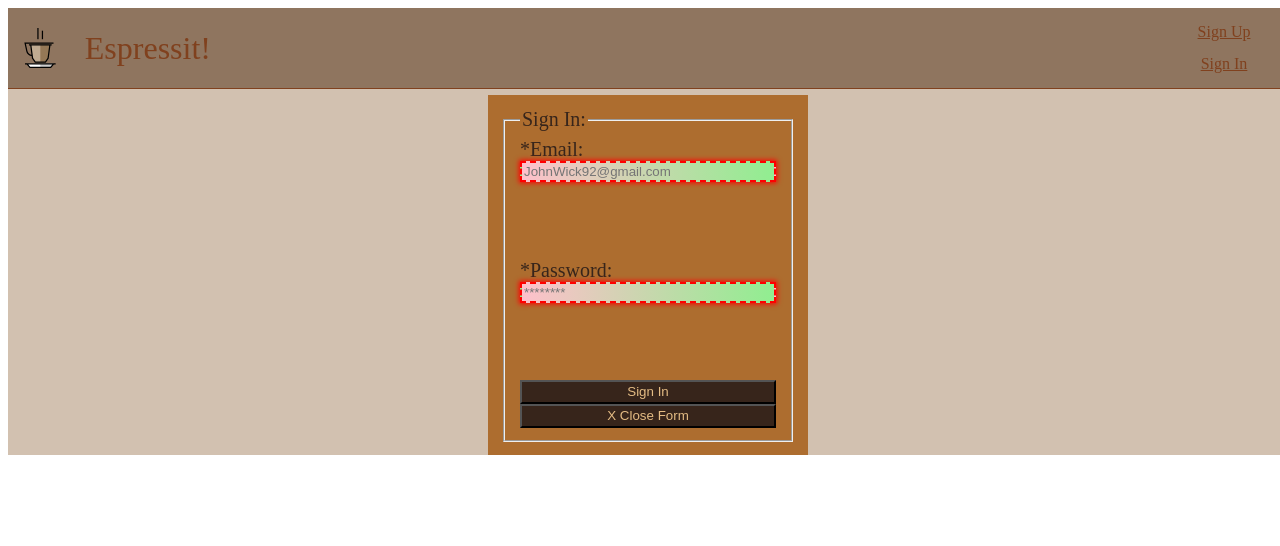
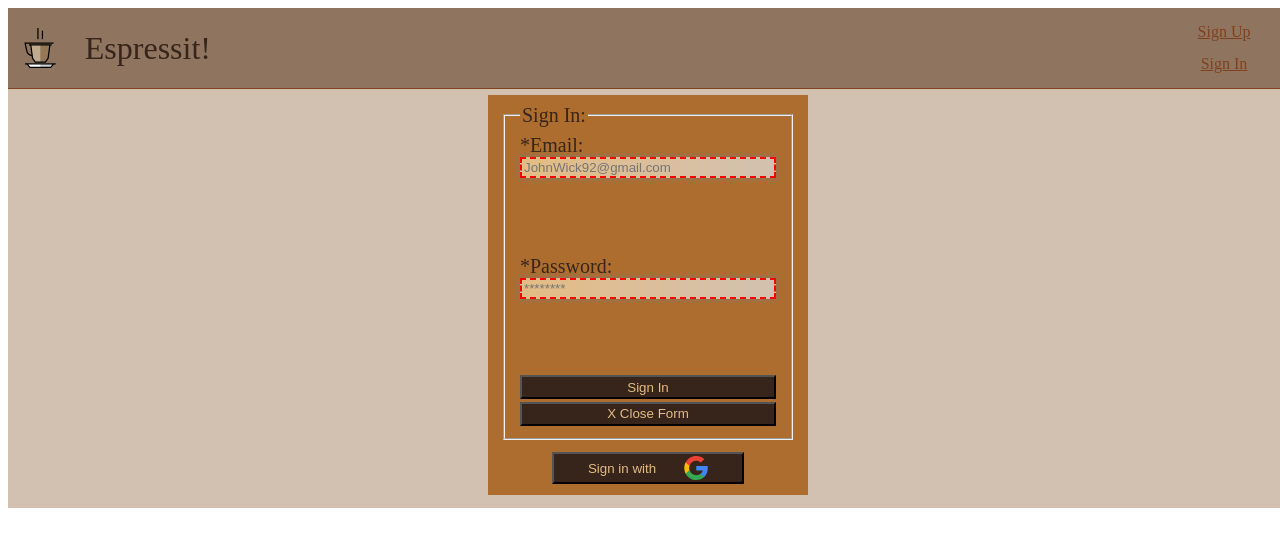
Before and after one commit to DutsAndrew/espressit-social-media-app, a React (Create React App) app: page /LogIn in a window 1280 px wide. Both pictures are taken after a click on the element "Sign In". Shown: the top 546 px of the page. Built offline with nearby package versions, Linux system fonts and the light colour scheme.

Commit message:
google auth added, styling additions

```diff
--- a/src/components/Header.tsx
+++ b/src/components/Header.tsx
@@ -33,6 +33,7 @@ const Title = styled.p `
   display: flex;
   justify-content: flex-start;
   align-items: center;
+  color: #37251b;
 `;
 
 const AccountWrapper = styled.div `
--- a/src/components/auth/LogIn.tsx
+++ b/src/components/auth/LogIn.tsx
@@ -1,9 +1,10 @@
 import React, { FC } from "react";
 import { LogInProps } from '../../types/interfaces';
+import google from '../../assets/google-logo.svg';
 
 const LogIn: FC<LogInProps> = (props): JSX.Element => {
 
-  const { signInUser, handleLogIn } = props;
+  const { signInUser, handleLogIn, signInWithGoogleAccount } = props;
 
   const handleSignIn = (e: React.FormEvent<HTMLFormElement>) => {
     e.preventDefault();
@@ -14,6 +15,10 @@ const LogIn: FC<LogInProps> = (props): JSX.Element => {
         signInUser(emailEntry.value, passwordEntry.value);
       };
     };
+  };
+
+  const handleGoogleSignIn = (): void => {
+    signInWithGoogleAccount();
   };
 
   return (
@@ -39,6 +44,7 @@ const LogIn: FC<LogInProps> = (props): JSX.Element => {
           X Close Form
         </button>
       </fieldset>
+      <button type="button" id="google-sign-in-button" onClick={handleGoogleSignIn} >Sign in with <img src={google} alt="google logo"></img></button>
     </form>
   );
 };
--- a/src/components/web/WebApp.tsx
+++ b/src/components/web/WebApp.tsx
@@ -8,7 +8,6 @@ createUserWithEmailAndPassword,
 signInWithEmailAndPassword,
 GoogleAuthProvider,
 signInWithPopup,
-User,
 } from "firebase/auth";
 import { userState } from '../../types/interfaces';
 import LogIn from '../auth/LogIn';
@@ -73,9 +72,9 @@ const WebApp = () => {
   // Initialize Firebase
   const app = initializeApp(firebaseConfig);
   const auth = getAuth(app);
+  const provider = new GoogleAuthProvider();
 
   const createAccountWithEmailAndPassword = async (email: string, password: string): Promise<void> => {
-    console.log('form is being submitted');
     await createUserWithEmailAndPassword(auth, email, password)
       .then((userCredential) => {
         // Signed in
@@ -100,7 +99,6 @@ const WebApp = () => {
   };
 
   const signInUser = async (email: string, password: string): Promise<void> => {
-    console.log('attempting to sign in');
     await signInWithEmailAndPassword(auth, email, password)
       .then((userCredential) => {
         // Signed in
@@ -124,6 +122,37 @@ const WebApp = () => {
       });
   };
 
+  const signInWithGoogleAccount = async (): Promise<void> => {
+    await signInWithPopup(auth, provider)
+      .then((result) => {
+        // This gives you a Google Access Token. You can use it to access the Google API.
+        const credential = GoogleAuthProvider.credentialFromResult(result);
+        if (credential) {
+          const token = credential.accessToken;
+          // The signed-in user info.
+          const user = result.user;
+          setUserStatus({
+            formCompleted: true,
+            currentUser: user,
+            errorStatus: '',
+          });
+          console.log(user);
+        };
+      })
+      .catch((error) => {
+        const errorCode = error.code;
+        const errorMessage = error.message;
+        const email = error.customData.email;
+        const credential = GoogleAuthProvider.credentialFromError(error);
+        setUserStatus({
+          formCompleted: false,
+          currentUser: 'not found',
+          errorStatus: `${errorCode}, ${errorMessage}`,
+        });
+        alert(`${errorCode}, ${errorMessage}; ${email}, ${credential} please try again`);
+      });
+  };
+
   if (signUpStatus.signUp === true) {
     return (
       <div className="app-web">
@@ -137,7 +166,7 @@ const WebApp = () => {
     return (
       <div className="app-web">
         <Header handleSignUp={handleSignUp} handleLogIn={handleLogIn} userStatus={userStatus} />
-        <LogIn signInUser={signInUser} handleLogIn={handleLogIn} />
+        <LogIn signInUser={signInUser} handleLogIn={handleLogIn} signInWithGoogleAccount={signInWithGoogleAccount} />
       </div>
     );
   };
--- a/src/styles/App.css
+++ b/src/styles/App.css
@@ -11,7 +11,6 @@
   width: 100vw;
   height: auto;
   background-color: #d2c1b0;
-  color: #80411e;
 }
 
 .home-page-web {
--- a/src/styles/auth.css
+++ b/src/styles/auth.css
@@ -26,12 +26,13 @@
   background-color: #ad6d2f;
   color: #37251b;
   width: 25vw;
-  height: 45vh;
+  height: 50vh;
   font-size: 1.25em;
   justify-items: center;
   align-items: center;
   justify-content: center;
   align-content: center;
+  margin-bottom: 1%;
 }
 
 #create-account-fieldset {
@@ -44,6 +45,7 @@
   height: 3vh;
   color: #e4bc84;
   background-color: #37251b;
+  margin-bottom: 1%;
 }
 
 /* SIGN IN FORM */
@@ -55,17 +57,19 @@
   background-color: #ad6d2f;
   color: #37251b;
   width: 25vw;
-  height: 45vh;
+  height: 50vh;
   font-size: 1.25em;
   justify-items: center;
   align-items: center;
   justify-content: center;
   align-content: center;
+  margin-bottom: 1%;
 }
 
 #sign-in-fieldset {
   display: flex;
   flex-flow: column nowrap;
+  height: auto;
 }
 
 #email-login, #password-login {
@@ -77,6 +81,7 @@
   height: 3vh;
   color: #e4bc84;
   background-color: #37251b;
+  margin-bottom: 1%;
 }
 
 /* EXTERNAL LOGIN STYLES */
@@ -91,23 +96,19 @@
   justify-content: center;
 }
 
-#sign-in-with-google-button {
+#google-sign-in-button {
+  width: 15vw;
+  height: 4vh;
+  color: #e4bc84;
+  background-color: #37251b;
+  margin-top: 4%;
+  margin-bottom: 1%;
   display: flex;
-  flex-direction: column;
-  align-content: center;
-  justify-content: center;
+  flex-flow: row nowrap;
+  justify-content: space-evenly;
   align-items: center;
-  width: 40vw;
-  height: 10vh;
-  background-color: #175676;
 }
 
-#sign-in-with-google-text {
-  margin: 0;
-  margin-bottom: 3%;
-  font-size: 1.5em;
-  color: #CCE6F4;
-}
 
 /* FORM VALIDATION */
 
@@ -117,12 +118,12 @@ input:invalid {
 }
 
 input:valid {
-  border: 2px solid black;
+  border: 2px solid #37251b;
 }
 
 input:invalid:required {
-  background-image: linear-gradient(to right, pink, lightgreen);
-  box-shadow: 0 0 5px 1px red;
+  background-image: linear-gradient(to right, #e4bc84, #d2c1b0);
+  box-shadow: 0 0 5px 1px #8f755f;
 }
 
 input:focus:invalid {
--- a/src/types/interfaces.ts
+++ b/src/types/interfaces.ts
@@ -33,6 +33,7 @@ interface userState {
 interface LogInProps {
   signInUser: (email: string, password: string) => Promise<void>,
   handleLogIn: MouseEventHandler<HTMLButtonElement>,
+  signInWithGoogleAccount: () => Promise<void>,
 };
 
 interface AccountDisplayProps {
```
Also changed, not shown: src/assets/google-logo.svg (added).
